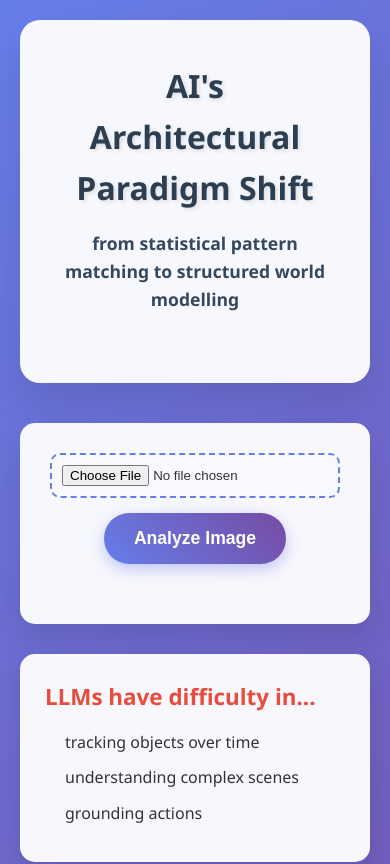
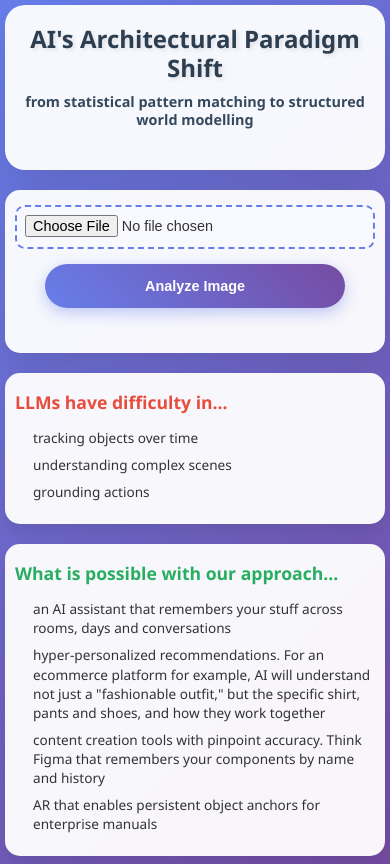
Before and after one commit to starnetxx/object-centric-ai-demo, a plain HTML site: page frontend/index.html in a window 390 px wide. Shown: the top 864 px of the page. Drawn offline with Linux system fonts and the light colour scheme.

Commit message:
Enhance mobile responsiveness with improved layouts and touch targets

```diff
--- a/frontend/index.html
+++ b/frontend/index.html
@@ -1,6 +1,8 @@
 <!DOCTYPE html>
 <html>
 <head>
+    <meta charset="UTF-8">
+    <meta name="viewport" content="width=device-width, initial-scale=1.0">
     <title>AI's Architectural Paradigm Shift</title>
     <script src="config.js"></script>
     <style>
@@ -63,12 +65,14 @@
 
         input[type="file"] {
             margin-bottom: 15px;
-            padding: 10px;
+            padding: 12px;
             border: 2px dashed #667eea;
             border-radius: 10px;
             background: #f8f9ff;
             width: 100%;
             max-width: 400px;
+            min-height: 44px; /* Minimum touch target size */
+            cursor: pointer;
         }
 
         button {
@@ -82,6 +86,8 @@
             font-weight: bold;
             transition: all 0.3s ease;
             box-shadow: 0 5px 15px rgba(102, 126, 234, 0.4);
+            min-height: 44px; /* Minimum touch target size */
+            min-width: 120px;
         }
 
         button:hover {
@@ -172,16 +178,132 @@
         }
 
         @media (max-width: 768px) {
-            .comparison-section {
-                grid-template-columns: 1fr;
+            .container {
+                padding: 10px;
+            }
+
+            .header {
+                padding: 25px 20px;
+                margin-bottom: 20px;
             }
 
             .main-title {
-                font-size: 2rem;
+                font-size: 1.8rem;
+                line-height: 1.2;
+                margin-bottom: 10px;
             }
 
             .subtitle {
+                font-size: 1rem;
+                line-height: 1.3;
+                margin-bottom: 20px;
+            }
+
+            .demo-section {
+                padding: 20px 15px;
+                margin-bottom: 20px;
+            }
+
+            .comparison-section {
+                grid-template-columns: 1fr;
+                gap: 20px;
+                margin-bottom: 20px;
+            }
+
+            .comparison-card {
+                padding: 20px 15px;
+            }
+
+            .card-title {
+                font-size: 1.2rem;
+                margin-bottom: 12px;
+            }
+
+            .comparison-card li {
+                font-size: 0.9rem;
+                line-height: 1.4;
+                margin-bottom: 8px;
+            }
+
+            input[type="file"] {
+                width: 100%;
+                max-width: none;
+                font-size: 0.9rem;
+                padding: 8px;
+            }
+
+            button {
+                padding: 12px 25px;
+                font-size: 1rem;
+                width: 100%;
+                max-width: 300px;
+            }
+
+            #results {
+                padding: 20px 15px;
+            }
+
+            .results-title {
+                font-size: 1.3rem;
+            }
+
+            .kernel-match {
+                padding: 15px;
+                margin-bottom: 12px;
+            }
+
+            .status-message {
+                font-size: 1rem;
+            }
+        }
+
+        @media (max-width: 480px) {
+            .container {
+                padding: 5px;
+            }
+
+            .header {
+                padding: 20px 15px;
+            }
+
+            .main-title {
+                font-size: 1.5rem;
+                word-break: break-word;
+            }
+
+            .subtitle {
+                font-size: 0.9rem;
+            }
+
+            .demo-section {
+                padding: 15px 10px;
+            }
+
+            .comparison-card {
+                padding: 15px 10px;
+            }
+
+            .card-title {
                 font-size: 1.1rem;
+            }
+
+            .comparison-card li {
+                font-size: 0.85rem;
+                padding-left: 18px;
+            }
+
+            button {
+                padding: 10px 20px;
+                font-size: 0.9rem;
+            }
+
+            .kernel-match {
+                padding: 12px;
+            }
+
+            .kernel-match p {
+                font-size: 0.9rem;
+                word-break: break-all;
             }
         }
     </style>
@@ -196,7 +318,7 @@
         <div class="demo-section">
             <div class="upload-area">
 
-                <input type="file" id="imageUpload" accept="image/*">
+        <input type="file" id="imageUpload" accept="image/*">
                 <br>
                 <button onclick="predict()">Analyze Image</button>
             </div>
```
